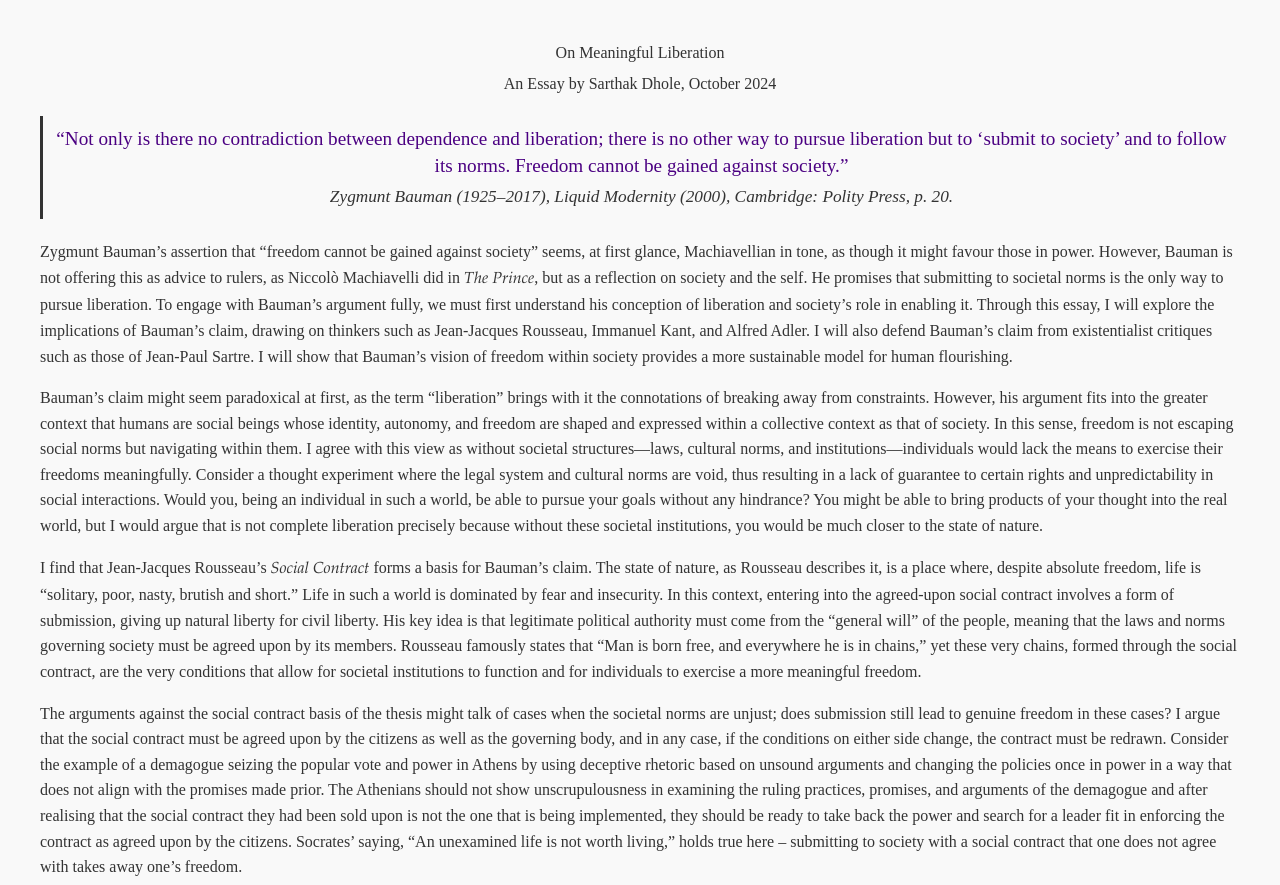
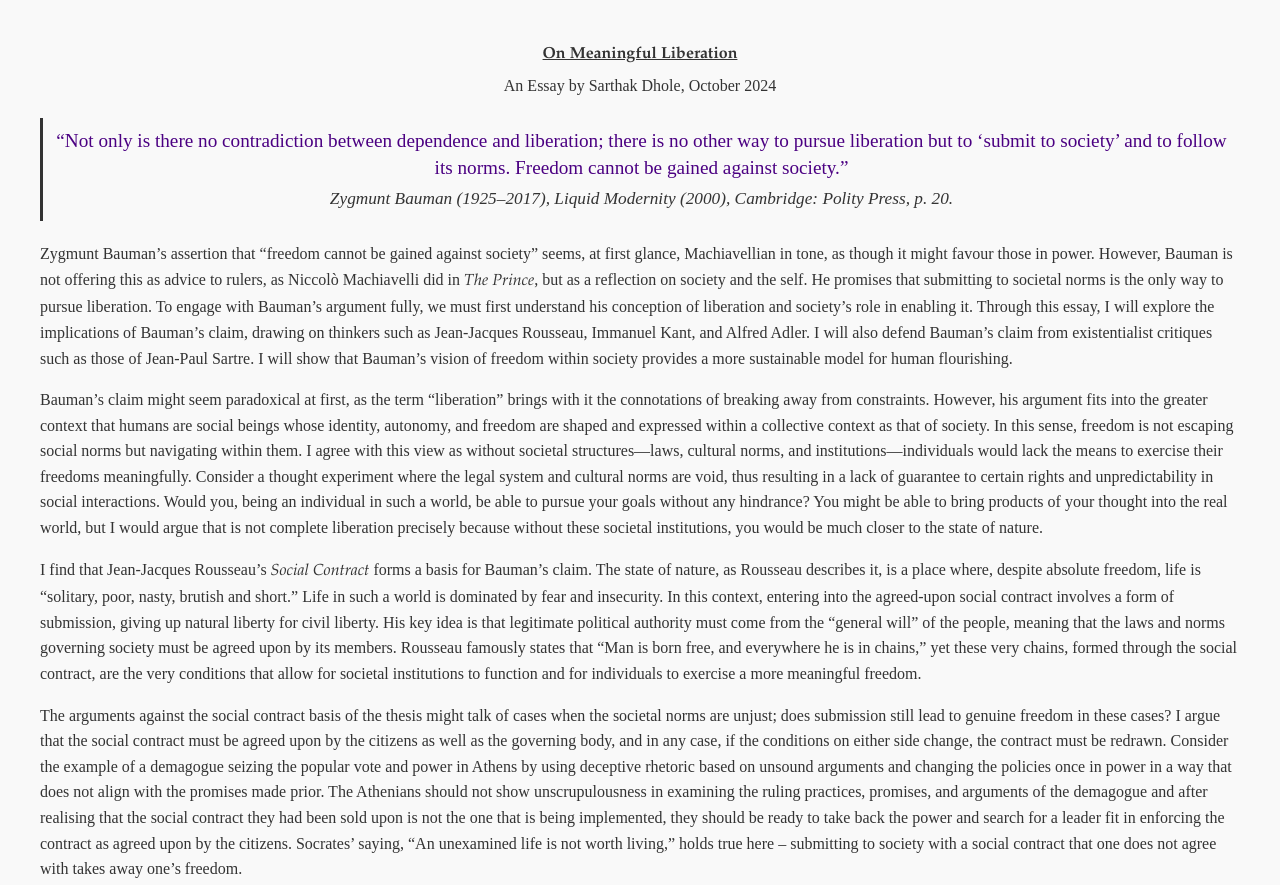
Before and after one commit to sarthakdhole11/sarthakdhole11.github.io, a plain HTML site: page notion-of-freedom.html in a window 1280 px wide. Shown: the top 885 px of the page. Drawn offline with Linux system fonts and the light colour scheme; a web font is replaced by a local one.

Commit message:
Update notion-of-freedom.html

```diff
--- a/notion-of-freedom.html
+++ b/notion-of-freedom.html
@@ -87,7 +87,7 @@
 </head>
 <body>
     <div class="centered-text">
-    <p>On Meaningful Liberation</p>
+    <p><u><b>On Meaningful Liberation</b></u></p>
     <p>An Essay by Sarthak Dhole, October 2024</p>
    <!-- <em>To R., who shall never lose her sense of beauty.</em> -->
 </div>
```
